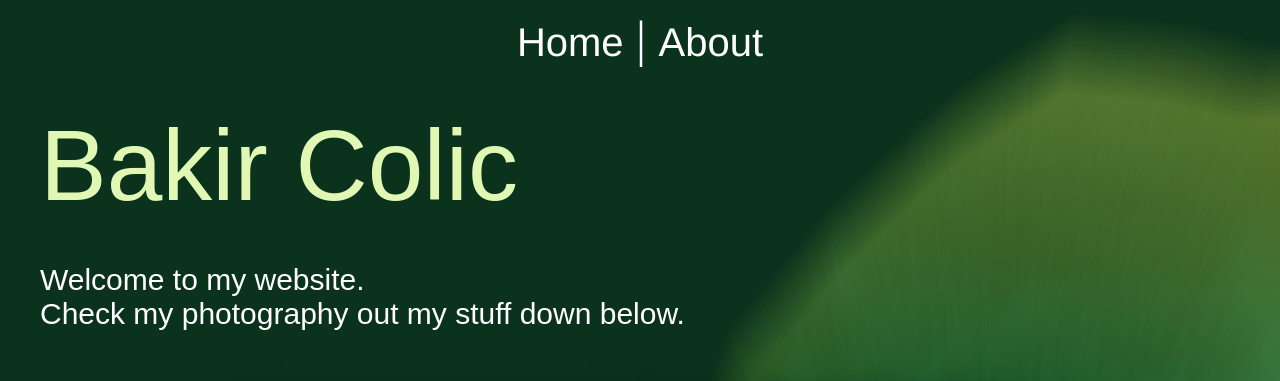
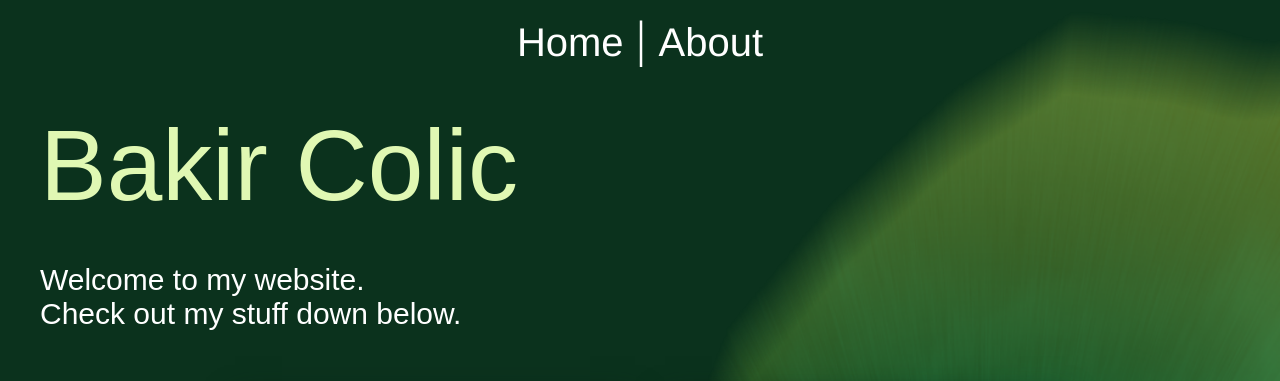
Before and after one commit to kirbacho/kirbacho.github.io, a plain HTML site: page index.html in a window 1280 px wide. Shown: the top 381 px of the page. Drawn offline with Linux system fonts and the light colour scheme; a web font is replaced by a local one.

Commit message:
done done

```diff
--- a/index.html
+++ b/index.html
@@ -15,7 +15,7 @@
 	<nav> <a href="Index.html">Home</a> | <a href="About.html">About</a> </nav>
 
 		<h1>Bakir Colic</h1>
-		<p>Welcome to my website. <br> Check my photography out my stuff down below.</p>
+		<p>Welcome to my website. <br> Check out my stuff down below.</p>
 
 
 
```
